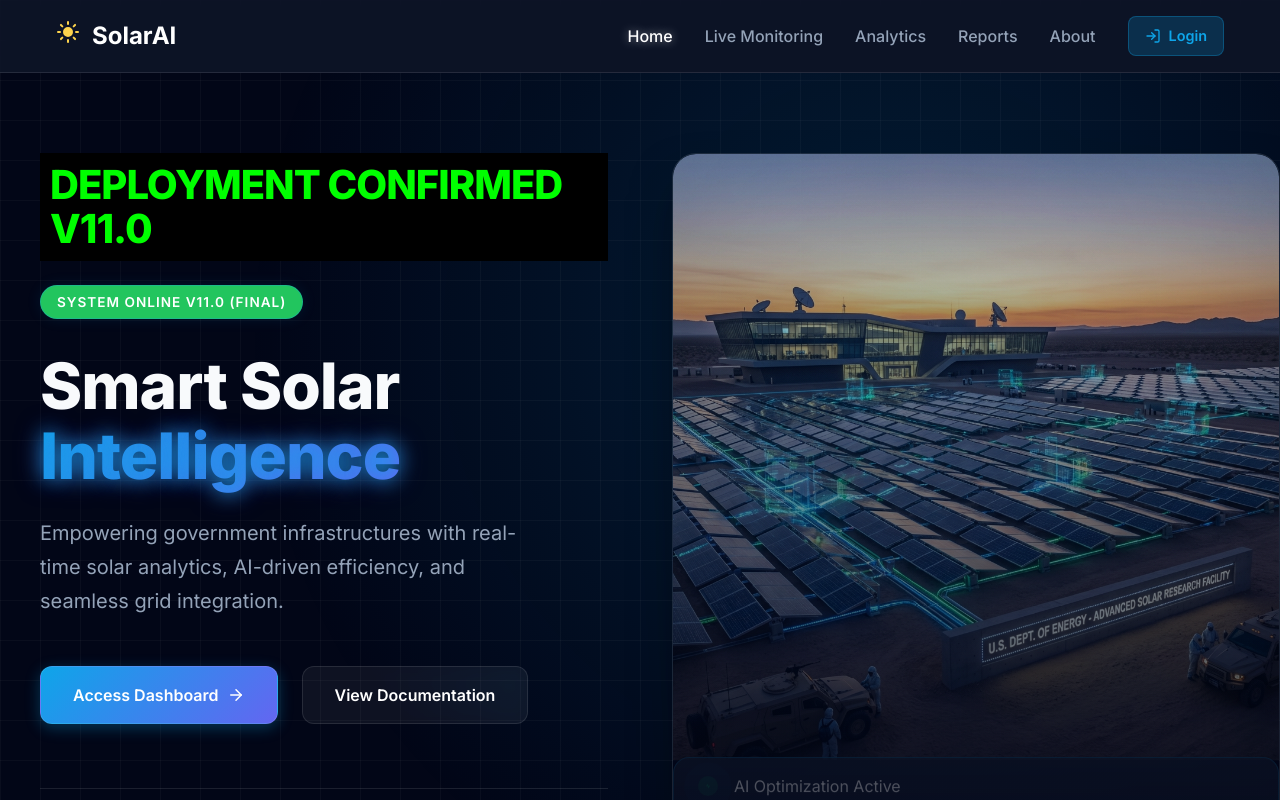
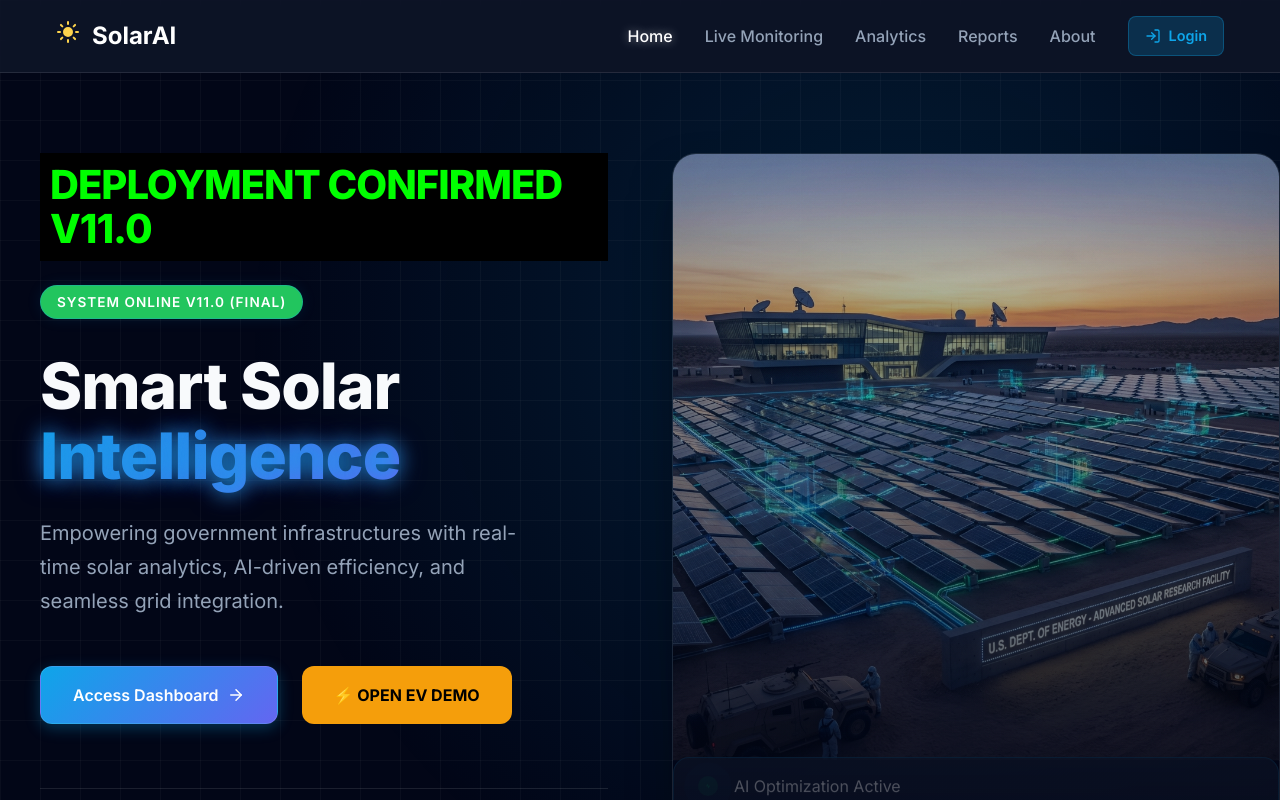
Before and after one commit to anshika190/smart-solar-system, a React (Vite) app in the folder frontend/: page / in a window 1280 px wide. Shown: the top 800 px of the page. Built offline with nearby package versions, Linux system fonts and the light colour scheme.

Commit message:
LINK: Added button to /final-demo on Landing Page

```diff
--- a/frontend/src/pages/LandingPage.jsx
+++ b/frontend/src/pages/LandingPage.jsx
@@ -24,8 +24,8 @@ const LandingPage = () => {
                             <NavLink to="/monitor" className="btn btn-primary">
                                 Access Dashboard <ArrowRight size={18} style={{ marginLeft: '8px' }} />
                             </NavLink>
-                            <NavLink to="/about" className="btn btn-secondary">
-                                View Documentation
+                            <NavLink to="/final-demo" className="btn" style={{ background: '#f59e0b', color: 'black', fontWeight: 'bold' }}>
+                                ⚡ OPEN EV DEMO
                             </NavLink>
                         </div>
                         <div className="hero-stats-mini">
```
